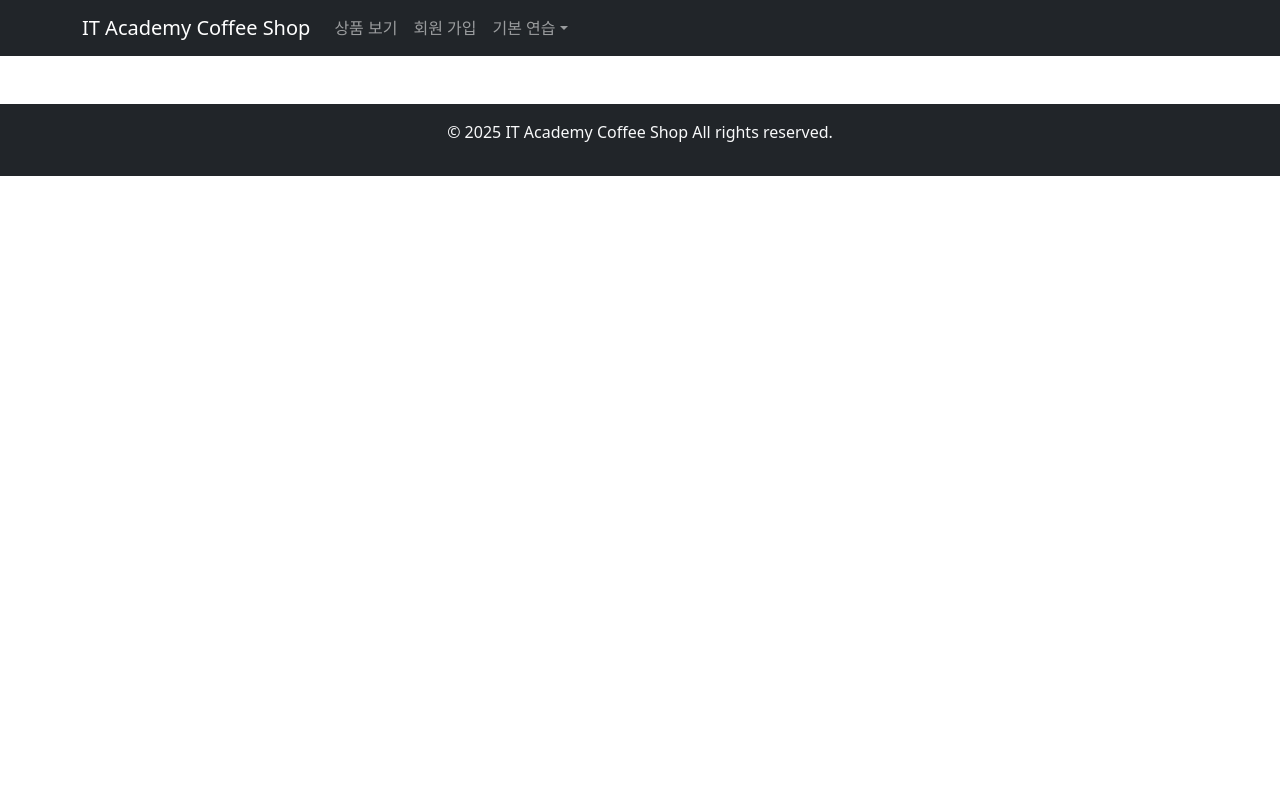
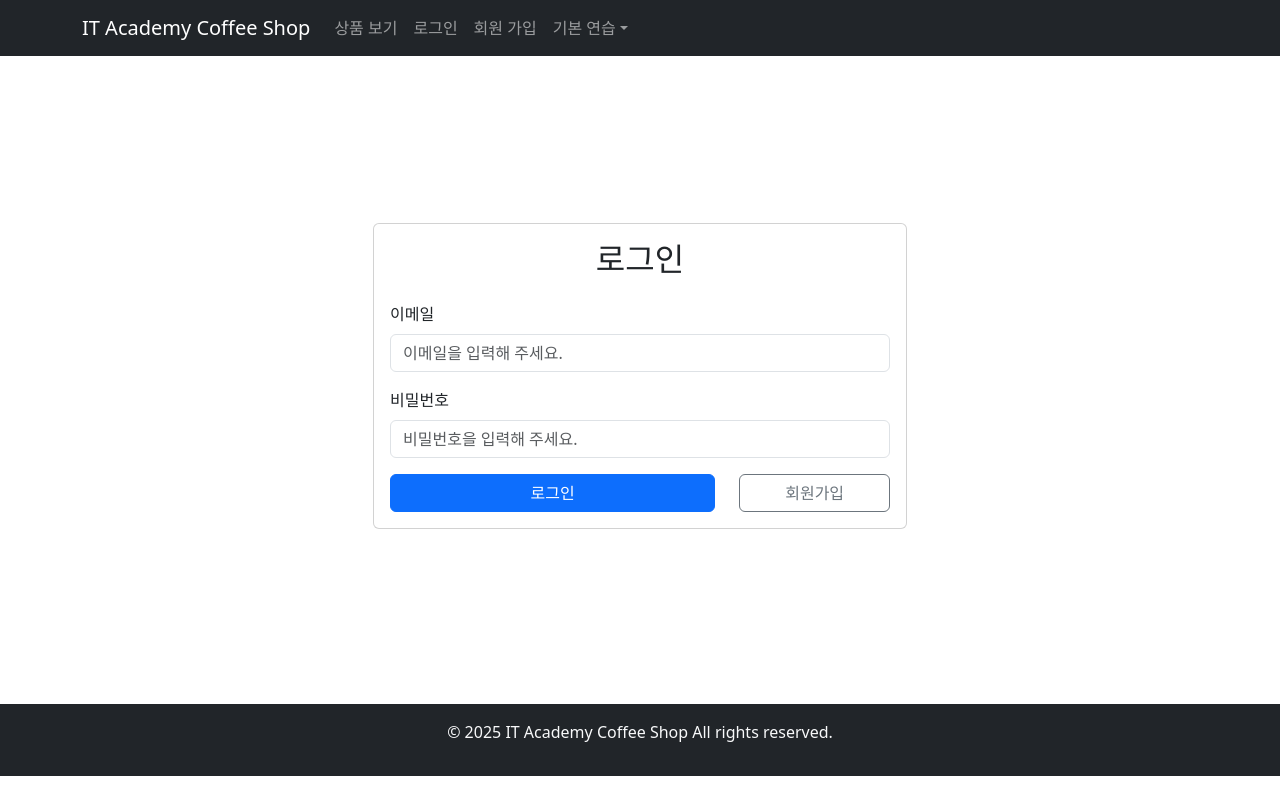
Before and after one commit to ceronar/collabo_react, a React (Create React App) app: page /member/login in a window 1280 px wide. Built offline with nearby package versions, Linux system fonts and the light colour scheme.

Commit message:
25/09/22

```diff
--- a/src/App.js
+++ b/src/App.js
@@ -3,16 +3,34 @@ import './App.css';
 // 분리된 리엑트 컴포넌트 import
 import MenuItems from './ui/MenuItems';
 import AppRoutes from './routes/AppRoutes';
+import { useEffect, useState } from 'react';
 
 function App() {
   const appName = "IT Academy Coffee Shop";
 
+  // user : 로그인한 사람의 정보를 저장하는 State
+  // 클라이언트에서 사용자의 정보를 저장하기 위하여 localStorage 사용
+  const [user, setUser] = useState(null);
+
+  // JSON.parse() : JSON형태의 문장과 자바 스크립트 객체 형태로 변환해줌
+  useEffect(() => {
+    const loginUser = localStorage.getItem('user');
+    setUser(JSON.parse(loginUser));
+  }, []); // 두번째 매개 변수가 empty array 이므로 한번만 rendering
+
+  const handleLoginSuccess = (userData) => {
+    // LoginPage.js에서 반환 받은 member 정보
+    setUser(userData);
+    localStorage.setItem('user', JSON.stringify(userData));
+    console.log('로그인 성공')
+  }
+
   return (
     <>
-      <MenuItems appName={appName} />
+      <MenuItems appName={appName} user={user} setUser={setUser} />
 
       {/* 분리된 라우터 정보 */}
-      <AppRoutes />
+      <AppRoutes user={user} handleLoginSuccess={handleLoginSuccess} />
 
       <footer className='bg-dark text-light text-center py-3 mt-5'>
         <p>&copy; 2025 {appName} All rights reserved.</p>
--- /dev/null
+++ b/src/pages/LoginPage.js
@@ -0,0 +1,108 @@
+import axios from "axios";
+import { useState } from "react";
+import { Alert, Button, Card, Col, Container, Form, Row } from "react-bootstrap";
+import { Link, useNavigate } from "react-router-dom";
+import { API_BASE_URL } from "../config/config";
+
+function App(props) {
+    // props.setUser : 사용자 정보를 저장하기 위한 setter 메소드
+
+    // 로그인 관련 State 정의
+    const [email, setEmail] = useState('');
+    const [password, setPassword] = useState('');
+
+    // 오류 메세지 관련 State 정의
+    const [errors, setErrors] = useState('');
+
+    const navigate = useNavigate();
+
+    const LoginAction = async (event) => { // 로그인과 관련된 이벤트 처리 함수
+        event.preventDefault();
+
+        try {
+            const url = `${API_BASE_URL}/member/login`;
+            const parameters = {email, password};
+
+            // 스프링 부트가 넘겨 주는 정보는 Map<String, Object> 타입
+            const response = await axios.post(url, parameters);
+
+            // message에는 '로그인 성공 여부'를 알리는 내용, member에는 로그인한 사람의 객체 정보 반환
+            const {message, member} = response.data;
+
+            if (message === 'success') { // 자바에서 Map.put("message", "success");
+                console.log('로그인 한 사람의 정보');
+                console.log(member);
+                // 로그인 성공시 사용자 정보를 어딘가에 저장
+                // localStorage.setItem("user", JSON.stringify(member));
+                props.setUser(member);
+
+                navigate('/'); // 로그인 성공 후 홈페이지로 이동
+
+            } else { // 로그인 실패
+                setErrors(message);
+            }
+
+        } catch (error) {
+            if (error.response) {
+                setErrors(error.response.data.message || '로그인 실패');
+            } else {
+                setErrors('Server Error');
+            }
+        }
+
+    }
+
+    return(
+        <Container className="d-flex justify-content-center align-items-center" style={{ height: '70vh' }}>
+            <Row className="w-100 justify-content-center">
+                <Col md={6}>
+                    <Card>
+                        <Card.Body>
+                            <h2 className="text-center mb-4">로그인</h2>
+
+                            {errors && <Alert variant="danger">{errors}</Alert>}
+
+                            <Form onSubmit={LoginAction}>
+                                <Form.Group className="mb-3">
+                                    <Form.Label>이메일</Form.Label>
+                                    <Form.Control
+                                        type="text"
+                                        placeholder="이메일을 입력해 주세요."
+                                        value={email}
+                                        onChange={(event) => {setEmail(event.target.value)}}
+                                        required
+                                    />
+                                </Form.Group>
+
+                                <Form.Group className="mb-3">
+                                    <Form.Label>비밀번호</Form.Label>
+                                    <Form.Control
+                                        type="password"
+                                        placeholder="비밀번호을 입력해 주세요."
+                                        value={password}
+                                        onChange={(event) => {setPassword(event.target.value)}}
+                                        required
+                                    />
+                                </Form.Group>
+                                <Row>
+                                    <Col xs={8}>
+                                        <Button variant="primary" type="submit" className="w-100">
+                                            로그인
+                                        </Button>
+                                    </Col>
+                                    <Col xs={4}>
+                                        <Link to={`/member/singup`} className="btn btn-outline-secondary w-100">
+                                            회원가입
+                                        </Link>
+                                    </Col>
+                                </Row>
+                            </Form>
+                        </Card.Body>
+                    </Card>
+                </Col>
+            </Row>
+        </Container>
+    );
+}
+
+export default App;
--- a/src/pages/SignupPage.js
+++ b/src/pages/SignupPage.js
@@ -75,7 +75,7 @@ function App() {
                                 값이 true면 Form.Control.Feedback에 빨간 오류 메세지를 보여줌
                             */}
 
-                            <Form>
+                            <Form onSubmit={SignupAction}>
                                 <Form.Group className="mb-3">
                                     <Form.Label>이름</Form.Label>
                                     <Form.Control
@@ -84,6 +84,7 @@ function App() {
                                         value={name}
                                         onChange={(event) => {setName(event.target.value)}}
                                         isInvalid={!!errors.name}
+                                        required
                                     />
                                     <Form.Control.Feedback type="invalid">
                                         {errors.name}
@@ -111,6 +112,7 @@ function App() {
                                         value={password}
                                         onChange={(event) => {setPassword(event.target.value)}}
                                         isInvalid={!!errors.password}
+                                        required
                                     />
                                     <Form.Control.Feedback type="invalid">
                                         {errors.password}
@@ -124,12 +126,13 @@ function App() {
                                         value={address}
                                         onChange={(event) => {setAddress(event.target.value)}}
                                         isInvalid={!!errors.address}
+                                        required
                                     />
                                     <Form.Control.Feedback type="invalid">
                                         {errors.address}
                                     </Form.Control.Feedback>
                                 </Form.Group>
-                                <Button variant="primary" type="submit" className="w-100" onClick={SignupAction}>
+                                <Button variant="primary" type="submit" className="w-100">
                                     회원 가입
                                 </Button>
                             </Form>
--- a/src/routes/AppRoutes.js
+++ b/src/routes/AppRoutes.js
@@ -2,6 +2,7 @@ import { Route, Routes } from "react-router-dom";
 
 import HomePage from "../pages/HomePage";
 import SignupPage from "../pages/SignupPage";
+import LoginPage from "../pages/LoginPage";
 import FruitOne from "../pages/FruitOne";
 import FruitList from "../pages/FruitList";
 import ElementOne from "../pages/ElementOne";
@@ -9,13 +10,15 @@ import ElementList from "../pages/ElementList";
 
 // 이 파일은 라우팅 정보를 담고있는 파일
 // 이러한 파일을 네트워크에서는 routing table
-function App() {
+function App(props) {
+    // props.user : 사용자 정보를 저장하고 있는 객체
+    // props.handleLoginSuccess : 로그인 성공시 동작할 액션
     return(
         <Routes>
             {/* path 프롭스는 요청 정보 url, element 프롭스는 컴포넌트 이름 */}
             <Route path='/' element={<HomePage />} />
             <Route path='/member/signup' element={<SignupPage />} />
-            {/* <Route path='/member/login' element={<LoginPage />} /> */}
+            <Route path='/member/login' element={<LoginPage setUser={props.handleLoginSuccess} />} />
             <Route path='/fruit' element={<FruitOne />} />
             <Route path='/fruit/list' element={<FruitList />} />
             <Route path='/element' element={<ElementOne />} />
--- a/src/ui/MenuItems.js
+++ b/src/ui/MenuItems.js
@@ -9,6 +9,47 @@ import { useNavigate } from "react-router-dom";
 function App(props) {
     const navigate = useNavigate();
 
+    const handleLogout = () => {
+        // 저장된 로그인 정보 제거
+        localStorage.removeItem("user");
+        props.setUser(null); // App state도 초기화
+
+        // 원하는 페이지로 이동
+        navigate("/");
+    };
+
+    // user 프롭스를 사용하여 상단에 보이는 풀다운 메뉴를 적절히 분기 처리
+    const renderMenu = () => {
+        /*
+            props.user?.role : 자바스크립트의 optional chaining 문법
+            props.user이 null이면 undefined로 변환하고 오류 메세지를 별도로 반환X
+        */
+        switch(props.user?.role) {
+            case 'ADMIN':
+                return(
+                    <>
+                        <Nav.Link onClick={() => navigate(`/`)}>상품 등록</Nav.Link>
+                        <Nav.Link onClick={handleLogout}>로그아웃</Nav.Link>
+                    </>
+                );
+            case 'USER':
+                return(
+                    <>
+                        <Nav.Link onClick={() => navigate(`/`)}>장바구니</Nav.Link>
+                        <Nav.Link onClick={() => navigate(`/`)}>주문내역</Nav.Link>
+                        <Nav.Link onClick={handleLogout}>로그아웃</Nav.Link>
+                    </>
+                );
+            default:
+                return(
+                    <>
+                        <Nav.Link onClick={() => navigate(`/member/login`)}>로그인</Nav.Link>
+                        <Nav.Link onClick={() => navigate(`/member/signup`)}>회원 가입</Nav.Link>
+                    </>
+                );
+        }
+    };
+
     return(
         <Navbar bg="dark" variant="dark" expand="lg" style={{ marginBottom: "40px" }}>
             <Container>
@@ -16,7 +57,8 @@ function App(props) {
                 <Nav className="me-auto">
                     {/* 하이퍼링크 : Nav.Link는 다른 페이지로 이동할 때 사용됩니다.  */}
                     <Nav.Link>상품 보기</Nav.Link>
-                    <Nav.Link onClick={() => navigate(`/member/signup`)}>회원 가입</Nav.Link>
+                    {/* user에 따른 분기된 메뉴 rendering */}
+                    {renderMenu()}
                     <NavDropdown title={`기본 연습`}>
                         <NavDropdown.Item onClick={() => navigate(`/fruit`)}>과일 1개</NavDropdown.Item>
                         <NavDropdown.Item onClick={() => navigate(`/fruit/list`)}>과일 목록</NavDropdown.Item>
```
